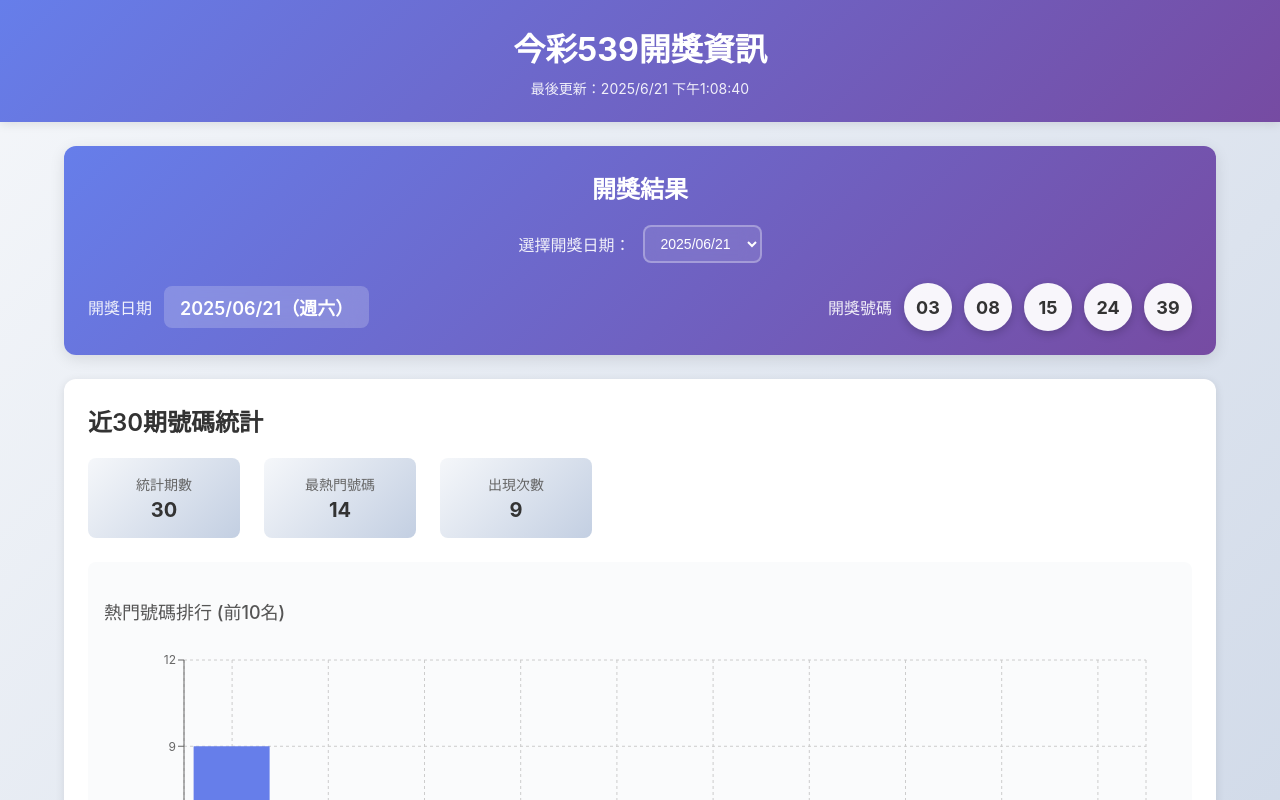
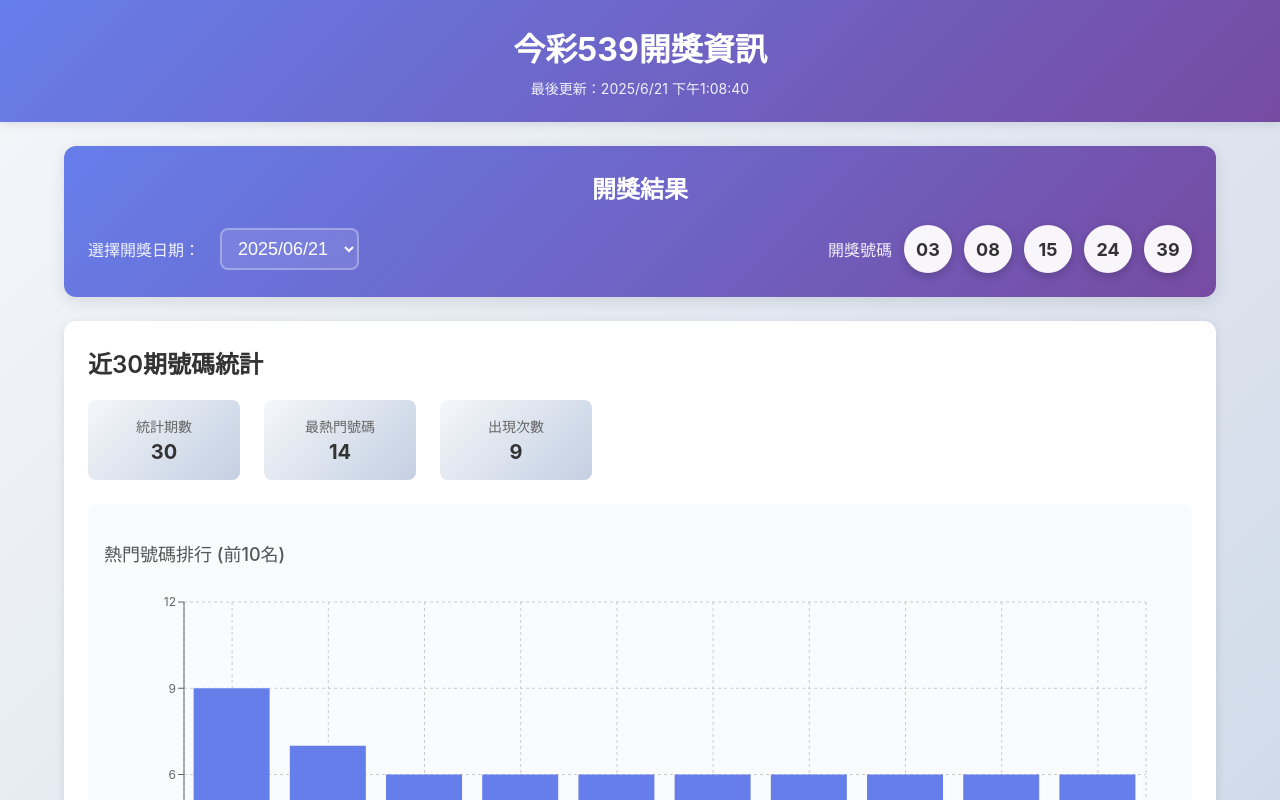
Before and after one commit to easylive1989/ito539_analytics, a React (Create React App) app in the folder frontend/: page / in a window 1280 px wide. Shown: the top 800 px of the page. Built offline with nearby package versions, Linux system fonts and the light colour scheme; the HTML template or start-up script is replaced by a standard one.

Commit message:
feat: 優化介面

```diff
--- a/frontend/src/components/LatestResult.css
+++ b/frontend/src/components/LatestResult.css
@@ -34,7 +34,7 @@
   border-radius: 8px;
   background: rgba(255, 255, 255, 0.1);
   color: white;
-  font-size: 14px;
+  font-size: 18px;
   backdrop-filter: blur(10px);
   cursor: pointer;
   transition: all 0.2s ease;
@@ -62,6 +62,21 @@
   flex-direction: column;
   align-items: center;
   gap: 8px;
+}
+
+.date-section {
+  flex-direction: row;
+  align-items: center;
+  justify-content: flex-start;
+}
+
+.date-section label {
+  display: inline-block;
+  margin-right: 8px;
+}
+
+.date-section select {
+  display: inline-block;
 }
 
 .date-label, .numbers-label {
--- a/frontend/src/components/LatestResult.tsx
+++ b/frontend/src/components/LatestResult.tsx
@@ -46,8 +46,9 @@ const LatestResult: React.FC<LatestResultProps> = ({ records }) => {
   return (
     <div className="latest-result">
       <h2>開獎結果</h2>
-      <div className="date-selector">
-        <label htmlFor="date-select">選擇開獎日期：</label>
+      <div className="result-container">
+        <div className="date-section">
+          <label htmlFor="date-select" className="date-label">選擇開獎日期：</label>
           <select
             id="date-select"
             value={selectedDate}
@@ -60,11 +61,6 @@ const LatestResult: React.FC<LatestResultProps> = ({ records }) => {
               </option>
             ))}
           </select>
-      </div>
-      <div className="result-container">
-        <div className="date-section">
-          <span className="date-label">開獎日期</span>
-          <span className="date-value">{selectedRecord ? formatDate(selectedRecord.timestamp) : ''}</span>
         </div>
         <div className="numbers-section">
           <span className="numbers-label">開獎號碼</span>
```
Lines whose indentation alone changed are shown as unchanged.
